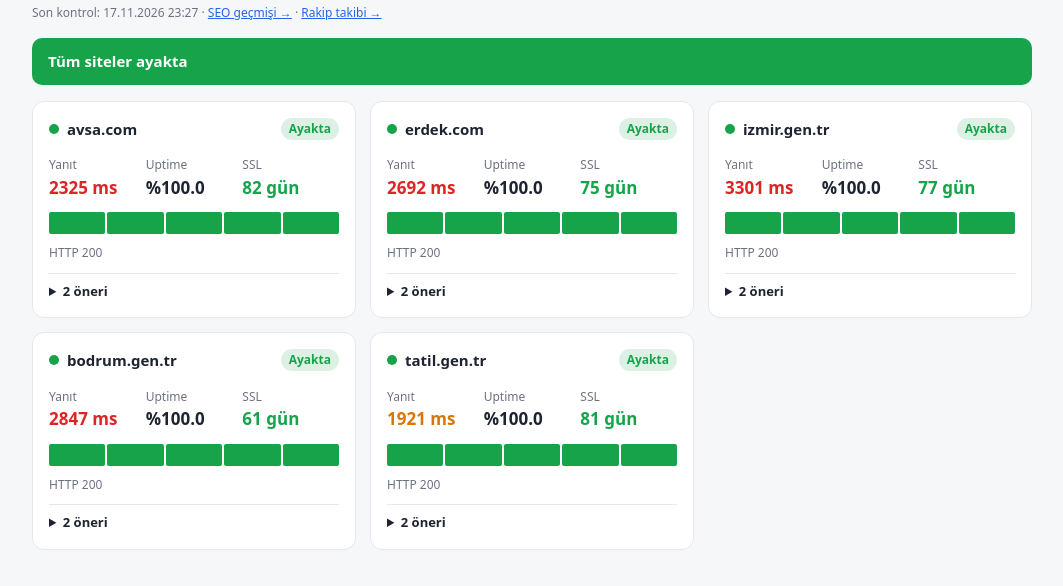
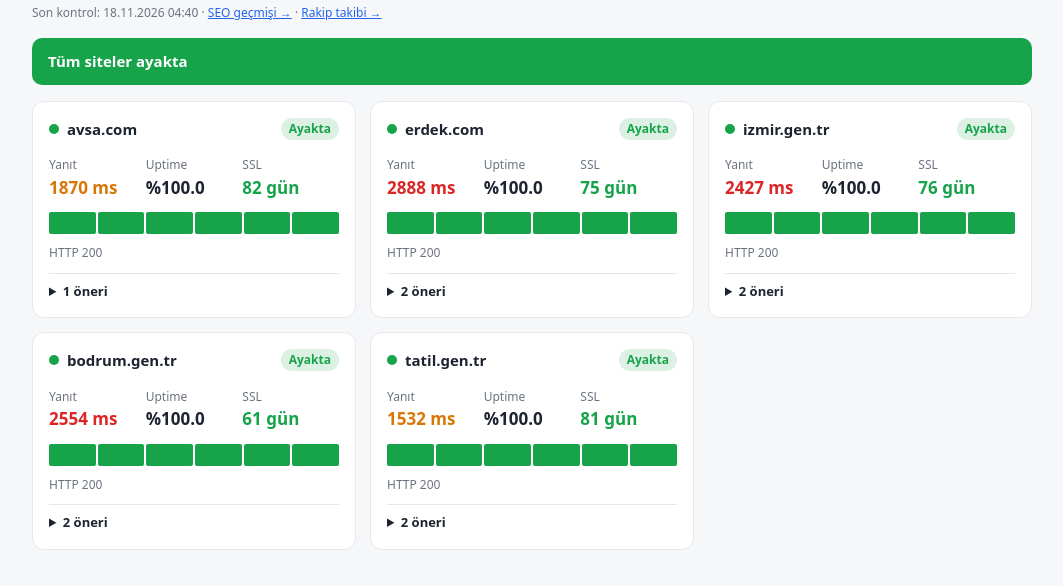
Before and after one commit to avsanet-arch/site-paneli, a plain HTML site: page index.html in a window 1280 px wide. Shown: the part 60-646 px from the top of the page, without its empty margins (108-1171 px from the left). Drawn offline with Linux system fonts and the light colour scheme.

Commit message:
Kontrol: 2026-11-18T04:40Z

```diff
--- a/gecmis.json
+++ b/gecmis.json
@@ -1 +1 @@
-{"https://avsa.com": [["2026-11-16T12:34:54+00:00", 1, 1975], ["2026-11-16T22:31:30+00:00", 1, 2221], ["2026-11-17T04:46:43+00:00", 1, 2626], ["2026-11-17T15:52:28+00:00", 1, 1991], ["2026-11-17T23:27:18+00:00", 1, 2325]], "https://erdek.com": [["2026-11-16T12:34:58+00:00", 1, 2737], ["2026-11-16T22:31:35+00:00", 1, 2625], ["2026-11-17T04:46:48+00:00", 1, 2990], ["2026-11-17T15:52:31+00:00", 1, 3726], ["2026-11-17T23:27:22+00:00", 1, 2692]], "https://izmir.gen.tr": [["2026-11-16T12:35:03+00:00", 1, 3260], ["2026-11-16T22:31:39+00:00", 1, 2587], ["2026-11-17T04:46:53+00:00", 1, 2837], ["2026-11-17T15:52:38+00:00", 1, 4203], ["2026-11-17T23:27:27+00:00", 1, 3301]], "https://bodrum.gen.tr": [["2026-11-16T12:35:09+00:00", 1, 2198], ["2026-11-16T22:31:43+00:00", 1, 2445], ["2026-11-17T04:46:57+00:00", 1, 2678], ["2026-11-17T15:52:45+00:00", 1, 2174], ["2026-11-17T23:27:32+00:00", 1, 2847]], "https://tatil.gen.tr": [["2026-11-16T12:35:13+00:00", 1, 1451], ["2026-11-16T22:31:48+00:00", 1, 1720], ["2026-11-17T04:47:02+00:00", 1, 1692], ["2026-11-17T15:52:49+00:00", 1, 1966], ["2026-11-17T23:27:37+00:00", 1, 1921]]}
+{"https://avsa.com": [["2026-11-16T12:34:54+00:00", 1, 1975], ["2026-11-16T22:31:30+00:00", 1, 2221], ["2026-11-17T04:46:43+00:00", 1, 2626], ["2026-11-17T15:52:28+00:00", 1, 1991], ["2026-11-17T23:27:18+00:00", 1, 2325], ["2026-11-18T04:40:36+00:00", 1, 1870]], "https://erdek.com": [["2026-11-16T12:34:58+00:00", 1, 2737], ["2026-11-16T22:31:35+00:00", 1, 2625], ["2026-11-17T04:46:48+00:00", 1, 2990], ["2026-11-17T15:52:31+00:00", 1, 3726], ["2026-11-17T23:27:22+00:00", 1, 2692], ["2026-11-18T04:40:40+00:00", 1, 2888]], "https://izmir.gen.tr": [["2026-11-16T12:35:03+00:00", 1, 3260], ["2026-11-16T22:31:39+00:00", 1, 2587], ["2026-11-17T04:46:53+00:00", 1, 2837], ["2026-11-17T15:52:38+00:00", 1, 4203], ["2026-11-17T23:27:27+00:00", 1, 3301], ["2026-11-18T04:40:45+00:00", 1, 2427]], "https://bodrum.gen.tr": [["2026-11-16T12:35:09+00:00", 1, 2198], ["2026-11-16T22:31:43+00:00", 1, 2445], ["2026-11-17T04:46:57+00:00", 1, 2678], ["2026-11-17T15:52:45+00:00", 1, 2174], ["2026-11-17T23:27:32+00:00", 1, 2847], ["2026-11-18T04:40:49+00:00", 1, 2554]], "https://tatil.gen.tr": [["2026-11-16T12:35:13+00:00", 1, 1451], ["2026-11-16T22:31:48+00:00", 1, 1720], ["2026-11-17T04:47:02+00:00", 1, 1692], ["2026-11-17T15:52:49+00:00", 1, 1966], ["2026-11-17T23:27:37+00:00", 1, 1921], ["2026-11-18T04:40:54+00:00", 1, 1532]]}
--- a/index.html
+++ b/index.html
@@ -23,27 +23,27 @@
 .oneri .orta span{background:color-mix(in srgb,var(--sari) 15%,transparent);color:var(--sari)}
 .oneri .dusuk span{background:var(--cizgi);color:var(--soluk)}
 </style></head><body><div class="kap">
-<h1>Sitelerim</h1><div class="detay">Son kontrol: 17.11.2026 23:27 · <a href="seo.html" style="color:#2563eb">SEO geçmişi →</a> · <a href="rakipler.html" style="color:#2563eb">Rakip takibi →</a></div>
+<h1>Sitelerim</h1><div class="detay">Son kontrol: 18.11.2026 04:40 · <a href="seo.html" style="color:#2563eb">SEO geçmişi →</a> · <a href="rakipler.html" style="color:#2563eb">Rakip takibi →</a></div>
 <div class="ozet up">Tüm siteler ayakta</div>
 <div class="izgara">
 <div class="kart up">
   <div class="ust"><span class="nokta"></span><a href="https://avsa.com" target="_blank">avsa.com</a><span class="durum">Ayakta</span></div>
-  <div class="olcu"><div><small>Yanıt</small><b class="kotu">2325 ms</b></div><div><small>Uptime</small><b>%100.0</b></div><div><small>SSL</small><b class="iyi">82 gün</b></div></div>
-  <div class="cubuk"><i class="u" title="2026-11-16T12:34:54+00:00"></i><i class="u" title="2026-11-16T22:31:30+00:00"></i><i class="u" title="2026-11-17T04:46:43+00:00"></i><i class="u" title="2026-11-17T15:52:28+00:00"></i><i class="u" title="2026-11-17T23:27:18+00:00"></i></div><small class="detay">HTTP 200</small><details class="oneri"><summary>2 öneri</summary><ul><li class="orta"><span>Önemli</span>Sayfa 2325 ms&#x27;de yanıt veriyor. Önbellek eklentisi veya daha hızlı hosting düşünün.</li><li class="dusuk"><span>İyileştirme</span>Eksik güvenlik başlıkları: HSTS, X-Content-Type-Options, X-Frame-Options.</li></ul></details></div>
+  <div class="olcu"><div><small>Yanıt</small><b class="uyari">1870 ms</b></div><div><small>Uptime</small><b>%100.0</b></div><div><small>SSL</small><b class="iyi">82 gün</b></div></div>
+  <div class="cubuk"><i class="u" title="2026-11-16T12:34:54+00:00"></i><i class="u" title="2026-11-16T22:31:30+00:00"></i><i class="u" title="2026-11-17T04:46:43+00:00"></i><i class="u" title="2026-11-17T15:52:28+00:00"></i><i class="u" title="2026-11-17T23:27:18+00:00"></i><i class="u" title="2026-11-18T04:40:36+00:00"></i></div><small class="detay">HTTP 200</small><details class="oneri"><summary>1 öneri</summary><ul><li class="dusuk"><span>İyileştirme</span>Eksik güvenlik başlıkları: HSTS, X-Content-Type-Options, X-Frame-Options.</li></ul></details></div>
 <div class="kart up">
   <div class="ust"><span class="nokta"></span><a href="https://erdek.com" target="_blank">erdek.com</a><span class="durum">Ayakta</span></div>
-  <div class="olcu"><div><small>Yanıt</small><b class="kotu">2692 ms</b></div><div><small>Uptime</small><b>%100.0</b></div><div><small>SSL</small><b class="iyi">75 gün</b></div></div>
-  <div class="cubuk"><i class="u" title="2026-11-16T12:34:58+00:00"></i><i class="u" title="2026-11-16T22:31:35+00:00"></i><i class="u" title="2026-11-17T04:46:48+00:00"></i><i class="u" title="2026-11-17T15:52:31+00:00"></i><i class="u" title="2026-11-17T23:27:22+00:00"></i></div><small class="detay">HTTP 200</small><details class="oneri"><summary>2 öneri</summary><ul><li class="orta"><span>Önemli</span>Sayfa 2692 ms&#x27;de yanıt veriyor. Önbellek eklentisi veya daha hızlı hosting düşünün.</li><li class="dusuk"><span>İyileştirme</span>Eksik güvenlik başlıkları: HSTS, X-Content-Type-Options, X-Frame-Options.</li></ul></details></div>
+  <div class="olcu"><div><small>Yanıt</small><b class="kotu">2888 ms</b></div><div><small>Uptime</small><b>%100.0</b></div><div><small>SSL</small><b class="iyi">75 gün</b></div></div>
+  <div class="cubuk"><i class="u" title="2026-11-16T12:34:58+00:00"></i><i class="u" title="2026-11-16T22:31:35+00:00"></i><i class="u" title="2026-11-17T04:46:48+00:00"></i><i class="u" title="2026-11-17T15:52:31+00:00"></i><i class="u" title="2026-11-17T23:27:22+00:00"></i><i class="u" title="2026-11-18T04:40:40+00:00"></i></div><small class="detay">HTTP 200</small><details class="oneri"><summary>2 öneri</summary><ul><li class="orta"><span>Önemli</span>Sayfa 2888 ms&#x27;de yanıt veriyor. Önbellek eklentisi veya daha hızlı hosting düşünün.</li><li class="dusuk"><span>İyileştirme</span>Eksik güvenlik başlıkları: HSTS, X-Content-Type-Options, X-Frame-Options.</li></ul></details></div>
 <div class="kart up">
   <div class="ust"><span class="nokta"></span><a href="https://izmir.gen.tr" target="_blank">izmir.gen.tr</a><span class="durum">Ayakta</span></div>
-  <div class="olcu"><div><small>Yanıt</small><b class="kotu">3301 ms</b></div><div><small>Uptime</small><b>%100.0</b></div><div><small>SSL</small><b class="iyi">77 gün</b></div></div>
-  <div class="cubuk"><i class="u" title="2026-11-16T12:35:03+00:00"></i><i class="u" title="2026-11-16T22:31:39+00:00"></i><i class="u" title="2026-11-17T04:46:53+00:00"></i><i class="u" title="2026-11-17T15:52:38+00:00"></i><i class="u" title="2026-11-17T23:27:27+00:00"></i></div><small class="detay">HTTP 200</small><details class="oneri"><summary>2 öneri</summary><ul><li class="orta"><span>Önemli</span>Sayfa 3301 ms&#x27;de yanıt veriyor. Önbellek eklentisi veya daha hızlı hosting düşünün.</li><li class="dusuk"><span>İyileştirme</span>Eksik güvenlik başlıkları: HSTS, X-Content-Type-Options, X-Frame-Options.</li></ul></details></div>
+  <div class="olcu"><div><small>Yanıt</small><b class="kotu">2427 ms</b></div><div><small>Uptime</small><b>%100.0</b></div><div><small>SSL</small><b class="iyi">76 gün</b></div></div>
+  <div class="cubuk"><i class="u" title="2026-11-16T12:35:03+00:00"></i><i class="u" title="2026-11-16T22:31:39+00:00"></i><i class="u" title="2026-11-17T04:46:53+00:00"></i><i class="u" title="2026-11-17T15:52:38+00:00"></i><i class="u" title="2026-11-17T23:27:27+00:00"></i><i class="u" title="2026-11-18T04:40:45+00:00"></i></div><small class="detay">HTTP 200</small><details class="oneri"><summary>2 öneri</summary><ul><li class="orta"><span>Önemli</span>Sayfa 2427 ms&#x27;de yanıt veriyor. Önbellek eklentisi veya daha hızlı hosting düşünün.</li><li class="dusuk"><span>İyileştirme</span>Eksik güvenlik başlıkları: HSTS, X-Content-Type-Options, X-Frame-Options.</li></ul></details></div>
 <div class="kart up">
   <div class="ust"><span class="nokta"></span><a href="https://bodrum.gen.tr" target="_blank">bodrum.gen.tr</a><span class="durum">Ayakta</span></div>
-  <div class="olcu"><div><small>Yanıt</small><b class="kotu">2847 ms</b></div><div><small>Uptime</small><b>%100.0</b></div><div><small>SSL</small><b class="iyi">61 gün</b></div></div>
-  <div class="cubuk"><i class="u" title="2026-11-16T12:35:09+00:00"></i><i class="u" title="2026-11-16T22:31:43+00:00"></i><i class="u" title="2026-11-17T04:46:57+00:00"></i><i class="u" title="2026-11-17T15:52:45+00:00"></i><i class="u" title="2026-11-17T23:27:32+00:00"></i></div><small class="detay">HTTP 200</small><details class="oneri"><summary>2 öneri</summary><ul><li class="orta"><span>Önemli</span>Sayfa 2847 ms&#x27;de yanıt veriyor. Önbellek eklentisi veya daha hızlı hosting düşünün.</li><li class="dusuk"><span>İyileştirme</span>Eksik güvenlik başlıkları: HSTS, X-Content-Type-Options, X-Frame-Options.</li></ul></details></div>
+  <div class="olcu"><div><small>Yanıt</small><b class="kotu">2554 ms</b></div><div><small>Uptime</small><b>%100.0</b></div><div><small>SSL</small><b class="iyi">61 gün</b></div></div>
+  <div class="cubuk"><i class="u" title="2026-11-16T12:35:09+00:00"></i><i class="u" title="2026-11-16T22:31:43+00:00"></i><i class="u" title="2026-11-17T04:46:57+00:00"></i><i class="u" title="2026-11-17T15:52:45+00:00"></i><i class="u" title="2026-11-17T23:27:32+00:00"></i><i class="u" title="2026-11-18T04:40:49+00:00"></i></div><small class="detay">HTTP 200</small><details class="oneri"><summary>2 öneri</summary><ul><li class="orta"><span>Önemli</span>Sayfa 2554 ms&#x27;de yanıt veriyor. Önbellek eklentisi veya daha hızlı hosting düşünün.</li><li class="dusuk"><span>İyileştirme</span>Eksik güvenlik başlıkları: HSTS, X-Content-Type-Options, X-Frame-Options.</li></ul></details></div>
 <div class="kart up">
   <div class="ust"><span class="nokta"></span><a href="https://tatil.gen.tr" target="_blank">tatil.gen.tr</a><span class="durum">Ayakta</span></div>
-  <div class="olcu"><div><small>Yanıt</small><b class="uyari">1921 ms</b></div><div><small>Uptime</small><b>%100.0</b></div><div><small>SSL</small><b class="iyi">81 gün</b></div></div>
-  <div class="cubuk"><i class="u" title="2026-11-16T12:35:13+00:00"></i><i class="u" title="2026-11-16T22:31:48+00:00"></i><i class="u" title="2026-11-17T04:47:02+00:00"></i><i class="u" title="2026-11-17T15:52:49+00:00"></i><i class="u" title="2026-11-17T23:27:37+00:00"></i></div><small class="detay">HTTP 200</small><details class="oneri"><summary>2 öneri</summary><ul><li class="orta"><span>Önemli</span>http:// adresi https://&#x27;e yönlenmiyor. Tüm trafiği HTTPS&#x27;e yönlendirin.</li><li class="dusuk"><span>İyileştirme</span>Eksik güvenlik başlıkları: HSTS.</li></ul></details></div>
+  <div class="olcu"><div><small>Yanıt</small><b class="uyari">1532 ms</b></div><div><small>Uptime</small><b>%100.0</b></div><div><small>SSL</small><b class="iyi">81 gün</b></div></div>
+  <div class="cubuk"><i class="u" title="2026-11-16T12:35:13+00:00"></i><i class="u" title="2026-11-16T22:31:48+00:00"></i><i class="u" title="2026-11-17T04:47:02+00:00"></i><i class="u" title="2026-11-17T15:52:49+00:00"></i><i class="u" title="2026-11-17T23:27:37+00:00"></i><i class="u" title="2026-11-18T04:40:54+00:00"></i></div><small class="detay">HTTP 200</small><details class="oneri"><summary>2 öneri</summary><ul><li class="orta"><span>Önemli</span>http:// adresi https://&#x27;e yönlenmiyor. Tüm trafiği HTTPS&#x27;e yönlendirin.</li><li class="dusuk"><span>İyileştirme</span>Eksik güvenlik başlıkları: HSTS.</li></ul></details></div>
 </div></div></body></html>
```
